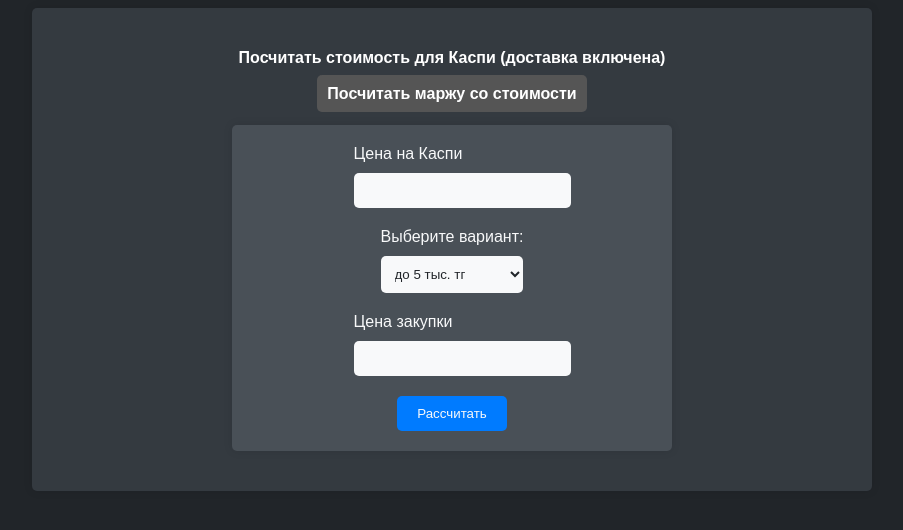
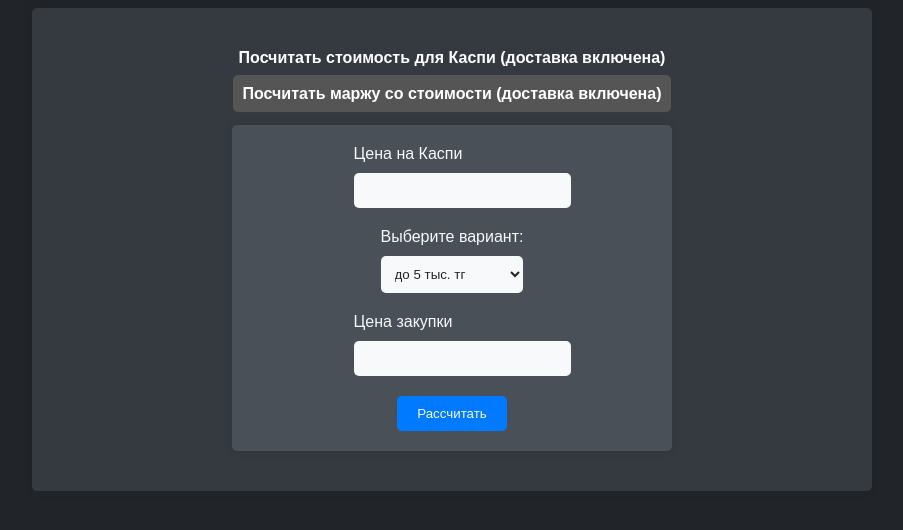
Before and after one commit to Deomid-King/calculator2025.github.io, a plain HTML site: page second.html in a window 1280 px wide. Shown: the whole page, without its empty margins (188-1091 px from the left). Drawn offline with Linux system fonts and the light colour scheme.

Commit message:
Update second.html

```diff
--- a/second.html
+++ b/second.html
@@ -7,7 +7,7 @@
 </head>
 <body>
 	<div class="container">
-		<h4><a href = "index.html">Посчитать стоимость для Каспи (доставка включена)</a><br><br><a href = "#" style="background-color: #555555">Посчитать маржу со стоимости</a></h4>
+		<h4><a href = "index.html">Посчитать стоимость для Каспи (доставка включена)</a><br><br><a href = "#" style="background-color: #555555">Посчитать маржу со стоимости (доставка включена)</a></h4>
 		<form>
 			<div class="form-group">
 				<label for="price">Цена на Каспи</label>
```
